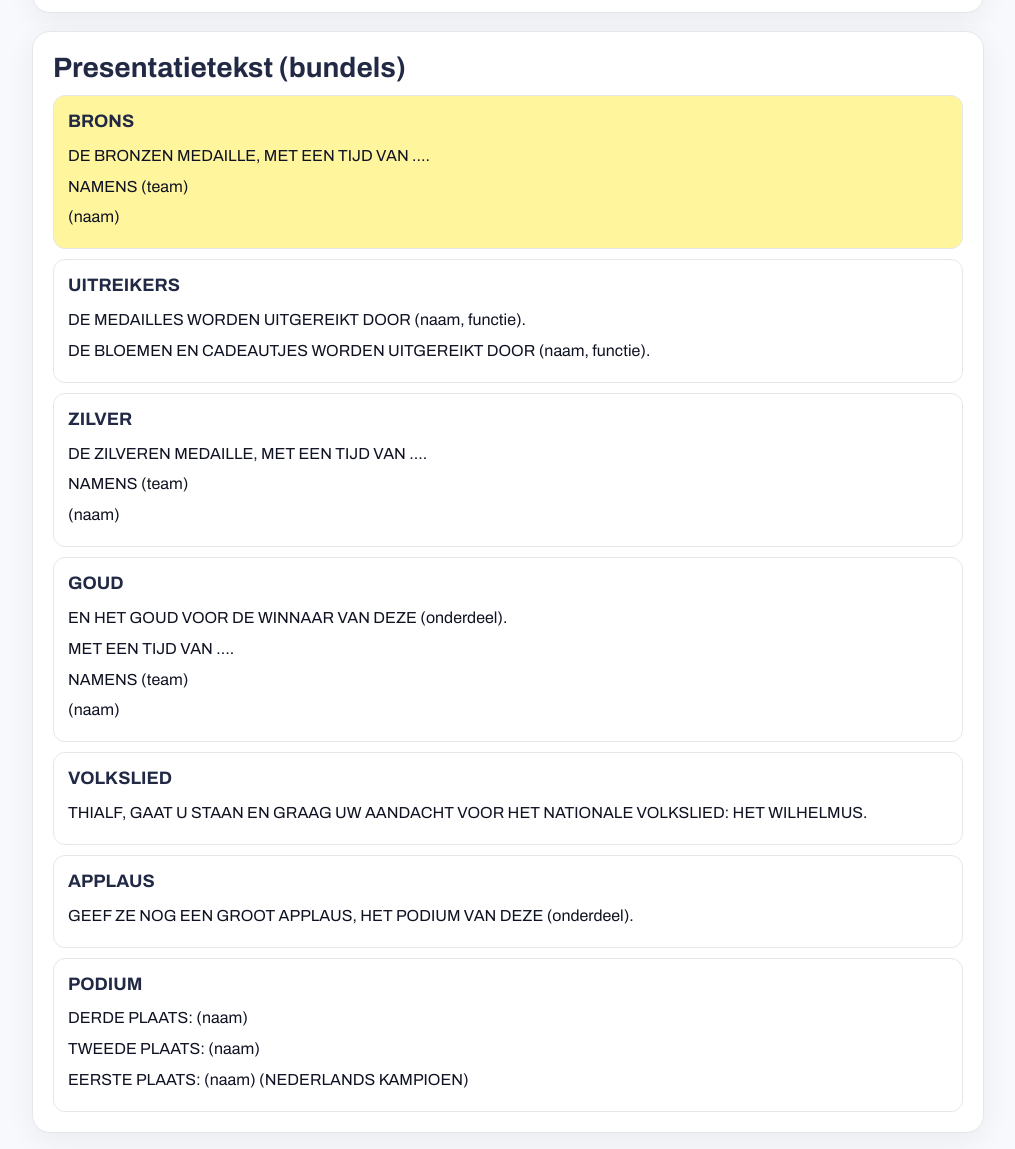
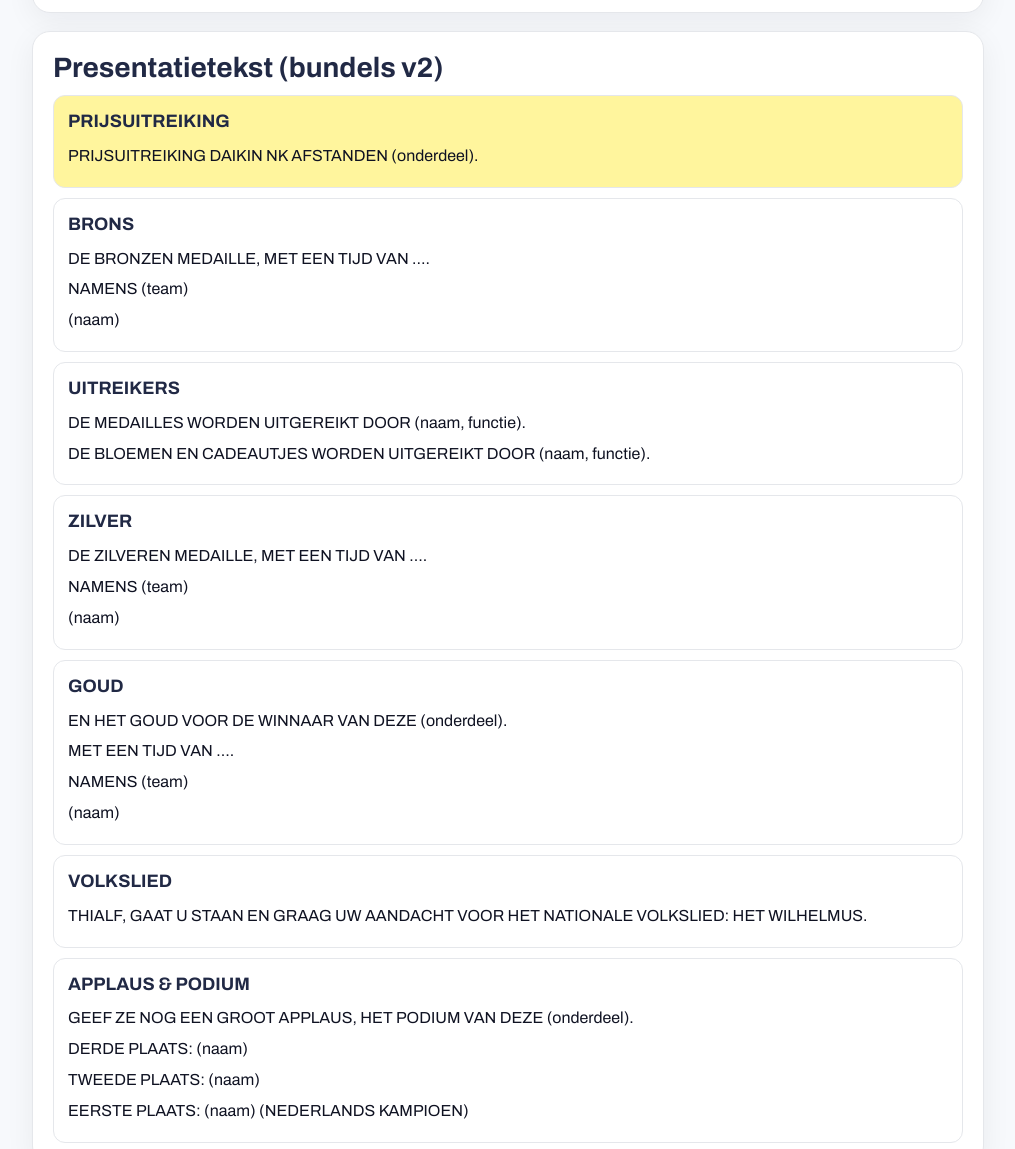
Before and after one commit to Llorsque/huldigingen, a plain HTML site: page huldiging-afstand.html in a window 1280 px wide. Shown: the part 858-2007 px from the top of the page, without its empty margins (132-1147 px from the left). Drawn offline with Linux system fonts and the light colour scheme.

Commit message:
Add files via upload

```diff
--- a/assets/app.js
+++ b/assets/app.js
@@ -52,12 +52,20 @@
     }
 
     const onderdeel = d.onderdeel || '(onderdeel)';
+
+    // 1) EERSTE BUNDEL: PRIJSUITREIKING ...
+    bundle('PRIJSUITREIKING', [
+      `PRIJSUITREIKING DAIKIN NK AFSTANDEN ${onderdeel}.`
+    ]);
+
+    // 2) BRONS
     bundle('BRONS', [
       `DE BRONZEN MEDAILLE, MET EEN TIJD VAN ${d.derde_tijd || '…'}.`,
       `NAMENS ${d.derde_team || '(team)'}`,
       `${d.derde_naam || '(naam)'}`
     ], d.derde_bijz || '');
 
+    // 3) UITREIKERS
     const uitM = [d.uitreiker_medailles_naam, d.uitreiker_medailles_functie].filter(Boolean).join(', ');
     const uitB = [d.uitreiker_bloemen_naam, d.uitreiker_bloemen_functie].filter(Boolean).join(', ');
     bundle('UITREIKERS', [
@@ -65,12 +73,14 @@
       `DE BLOEMEN EN CADEAUTJES WORDEN UITGEREIKT DOOR ${uitB || '(naam, functie)'}.`
     ]);
 
+    // 4) ZILVER
     bundle('ZILVER', [
       `DE ZILVEREN MEDAILLE, MET EEN TIJD VAN ${d.tweede_tijd || '…'}.`,
       `NAMENS ${d.tweede_team || '(team)'}`,
       `${d.tweede_naam || '(naam)'}`
     ], d.tweede_bijz || '');
 
+    // 5) GOUD
     bundle('GOUD', [
       `EN HET GOUD VOOR DE WINNAAR VAN DEZE ${onderdeel}.`,
       `MET EEN TIJD VAN ${d.eerste_tijd || '…'}.`,
@@ -78,15 +88,14 @@
       `${d.eerste_naam || '(naam)'}`
     ], d.eerste_bijz || '');
 
+    // 6) VOLKSLIED
     bundle('VOLKSLIED', [
       'THIALF, GAAT U STAAN EN GRAAG UW AANDACHT VOOR HET NATIONALE VOLKSLIED: HET WILHELMUS.'
     ]);
 
-    bundle('APPLAUS', [
-      `GEEF ZE NOG EEN GROOT APPLAUS, HET PODIUM VAN DEZE ${onderdeel}.`
-    ]);
-
-    bundle('PODIUM', [
+    // 7) APPLAUS + PODIUM (SAMEN)
+    bundle('APPLAUS & PODIUM', [
+      `GEEF ZE NOG EEN GROOT APPLAUS, HET PODIUM VAN DEZE ${onderdeel}.`,
       `DERDE PLAATS: ${d.derde_naam || '(naam)'}`,
       `TWEEDE PLAATS: ${d.tweede_naam || '(naam)'}`,
       `EERSTE PLAATS: ${d.eerste_naam || '(naam)'} (NEDERLANDS KAMPIOEN)`
@@ -95,6 +104,7 @@
     setActive(activeIdx);
   }
 
+  // Edit/Save
   function setEditing(on){
     document.body.classList.toggle('locked', !on);
     inputs.forEach(inp => { inp.disabled = !on; });
@@ -138,6 +148,7 @@
   if(editBtn) editBtn.addEventListener('click', ()=> setEditing(true));
   if(saveBtn) saveBtn.addEventListener('click', save);
 
+  // init
   setEditing(true);
   load();
   render();
--- a/huldiging-afstand.html
+++ b/huldiging-afstand.html
@@ -3,10 +3,10 @@
 <head>
   <meta charset="utf-8">
   <meta name="viewport" content="width=device-width, initial-scale=1">
-  <title>Huldiging afstand – Bundels</title>
+  <title>Huldiging afstand – Bundels v2</title>
   <link rel="stylesheet" href="./assets/styles.css">
 </head>
-<body data-page-key="huldiging-afstand-bundles">
+<body data-page-key="huldiging-afstand-bundles-v2">
   <header class="header">
     <div class="header-inner">
       <div class="brand"><span class="dot"></span> Huldiging afstand</div>
@@ -82,7 +82,7 @@
     </div>
 
     <div class="card">
-      <h1>Presentatietekst (bundels)</h1>
+      <h1>Presentatietekst (bundels v2)</h1>
       <div class="bundles"></div>
     </div>
   </div>
```
Also changed, not shown: index.html (+3 -3 lines), 1 other file.
